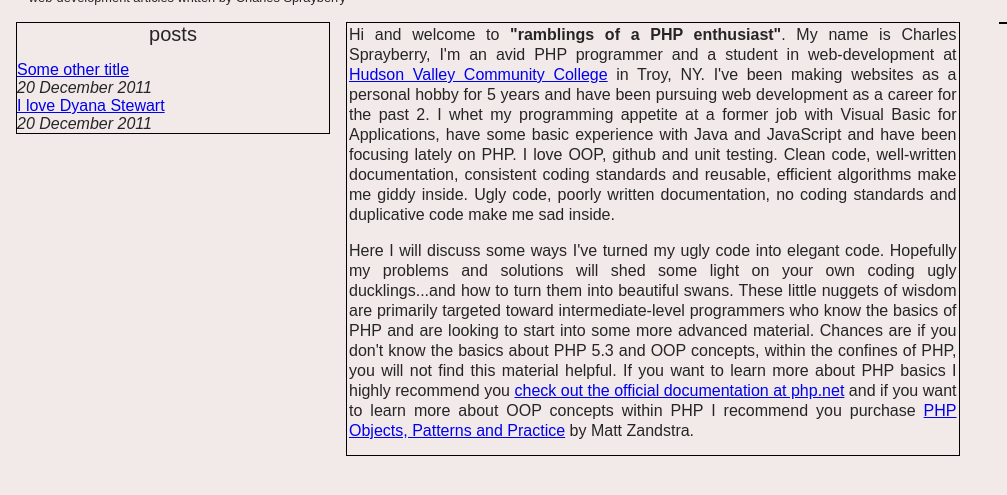
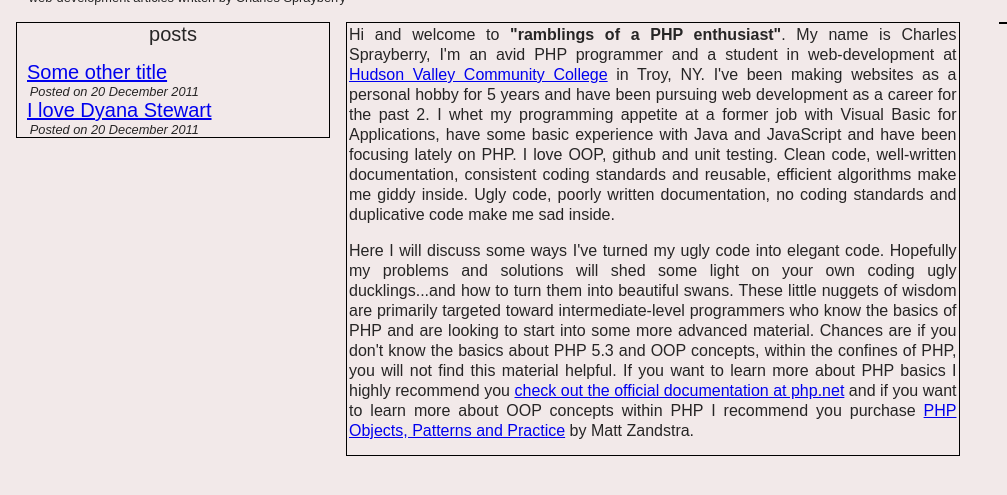
Before and after one commit to cspray/archived-blog, a Jekyll site: the page built from index.html, in a window 1280 px wide, cut to the strip 78-573 px from the top of the page. Shown: the whole strip, without its empty margins (0-1007 px from the left). Built offline with Jekyll 4.4.1, drawn with Linux system fonts in a browser that asks for light colours.

Commit message:
UPD attempting some more changes to the post navigation menu

```diff
--- a/_layouts/default.html
+++ b/_layouts/default.html
@@ -36,8 +36,8 @@
     	                {% for post in site.posts %}
         	                <li>
         	                	<div class="post-link">
-	            	                <p><a href="{{ post.url }}">{{ post.title }}</a></p>
-    	            	            <p><em> {{ post.date | date_to_long_string}} </em></p>
+	            	                <p class="post-url"><a href="{{ post.url }}">{{ post.title }}</a></p>
+    	            	            <p class="post-date"><em>Posted on {{ post.date | date_to_long_string}} </em></p>
     	            	        </div>
                     	    </li>
 	                    {% endfor %}
--- a/style.css
+++ b/style.css
@@ -83,6 +83,16 @@ h1 {
 	font-size: .8em;
 }
 
+.post-url {
+	margin-left: .5em;
+	font-size: 1.25em;
+}
+
+.post-date {
+	margin-left: 1em;
+	font-size: .8em;
+}
+
 .float-left {
 	float: left;
 }
```
